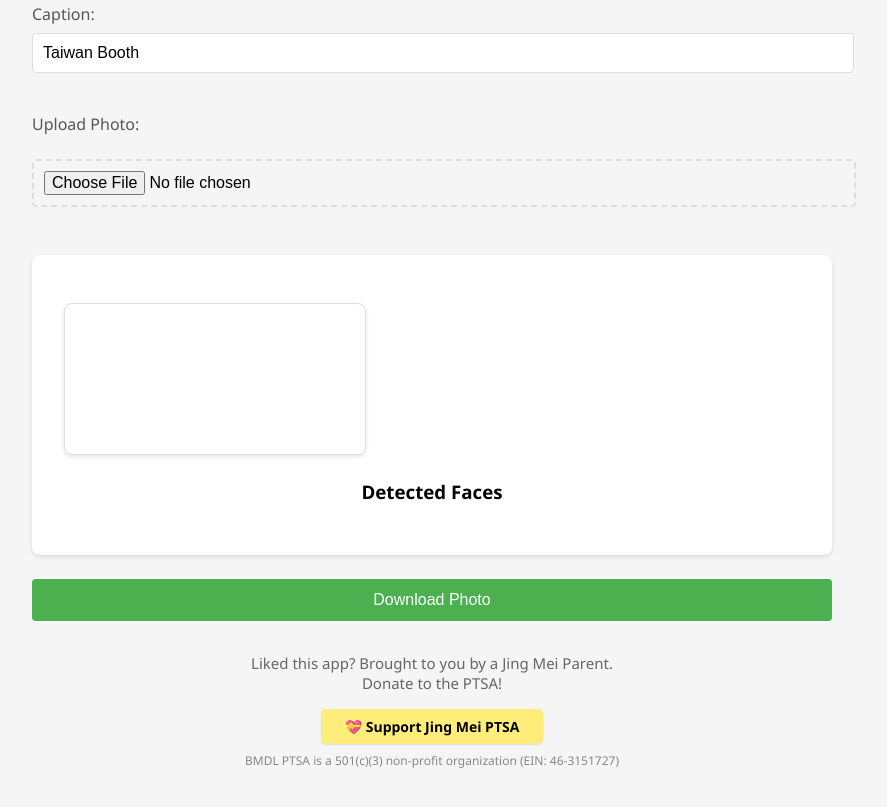
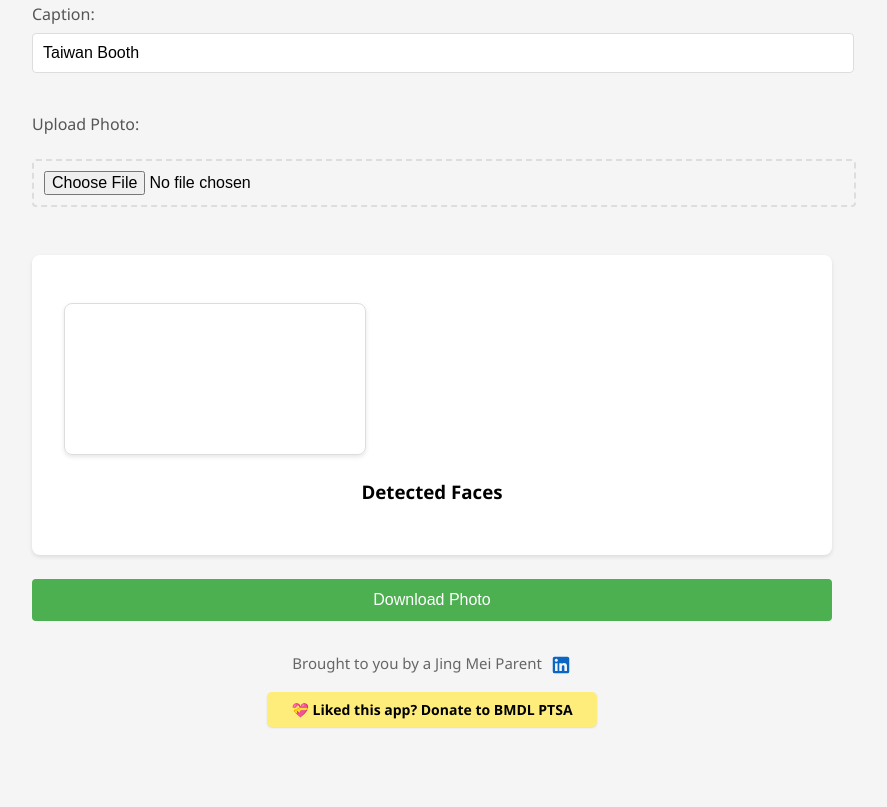
Before and after one commit to winniemkuo/taiwan-booth, a plain HTML site: page index.html in a window 1280 px wide. Shown: the part 771-1578 px from the top of the page, without its empty margins (208-1095 px from the left). After the commit the page ends 1546 px from the top, so only its background shows below. Drawn offline with Linux system fonts and the light colour scheme.

Commit message:
Updated footer: streamlined layout with LinkedIn icon and donation button

```diff
--- a/index.html
+++ b/index.html
@@ -196,15 +196,16 @@
 
   <div style="text-align: center; margin-top: 2rem; margin-bottom: 2rem;">
     <p style="color: #666; margin-bottom: 1rem; font-size: 15px;">
-      Liked this app? Brought to you by a Jing Mei Parent.<br>
-      Donate to the PTSA!
+      Brought to you by a Jing Mei Parent
+      <a href="https://www.linkedin.com/in/winniekuo" target="_blank" style="color: #0A66C2; text-decoration: none; display: inline-block; vertical-align: middle; margin-left: 4px;">
+        <svg style="width: 22px; height: 22px; vertical-align: text-top;" viewBox="0 0 24 24" fill="currentColor">
+          <path d="M19 3a2 2 0 0 1 2 2v14a2 2 0 0 1-2 2H5a2 2 0 0 1-2-2V5a2 2 0 0 1 2-2h14m-.5 15.5v-5.3a3.26 3.26 0 0 0-3.26-3.26c-.85 0-1.84.52-2.32 1.3v-1.11h-2.79v8.37h2.79v-4.93c0-.77.62-1.4 1.39-1.4a1.4 1.4 0 0 1 1.4 1.4v4.93h2.79M6.88 8.56a1.68 1.68 0 0 0 1.68-1.68c0-.93-.75-1.69-1.68-1.69a1.69 1.69 0 0 0-1.69 1.69c0 .93.76 1.68 1.69 1.68m1.39 9.94v-8.37H5.5v8.37h2.77z"/>
+        </svg>
+      </a>
     </p>
     <a href="https://www.bmdl-ptsa.org/get-involved/donate" target="_blank" style="display: inline-block; text-decoration: none; background-color: #ffed7b; color: #000000; padding: 8px 24px; border-radius: 5px; font-weight: 600; font-size: 14px; box-shadow: 0 1px 2px rgba(0,0,0,0.1);">
-      💝 Support Jing Mei PTSA
+      💝 Liked this app? Donate to BMDL PTSA
     </a>
-    <p style="color: #888; margin-top: 0.5rem; font-size: 12px;">
-      BMDL PTSA is a 501(c)(3) non-profit organization (EIN: 46-3151727)
-    </p>
   </div>
 
   <script>
```
